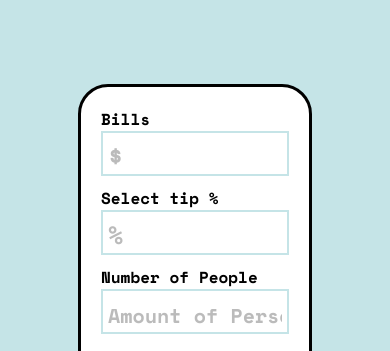
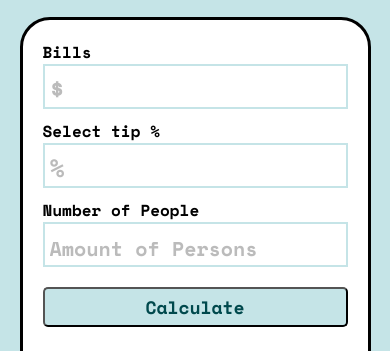
Before and after one commit to Officialhomie/TIP-CALCULATOR, a plain HTML site: page index.html in a window 390 px wide. Shown: the top 351 px of the page. Drawn offline with nearby package versions, Linux system fonts and the light colour scheme.

Commit message:
second commit

```diff
--- a/CSS/style.css
+++ b/CSS/style.css
@@ -279,3 +279,15 @@ body {
         width: 100%;
     }
 }
+
+@media screen and (max-width: 480px) {
+    .container {
+        display: flex;
+        flex-direction: column;
+        height: 96%;
+        width: 90%;
+        top: 2%;
+        right: 5%;
+        gap: 40px;
+    }
+}
--- a/JS/main.js
+++ b/JS/main.js
@@ -36,7 +36,7 @@ function generalWarning (msg){
     genWarning.textContent = msg
     setTimeout(() => {
         genWarning.textContent = ""
-    },5000)
+    },3000)
 }
 
 
```
